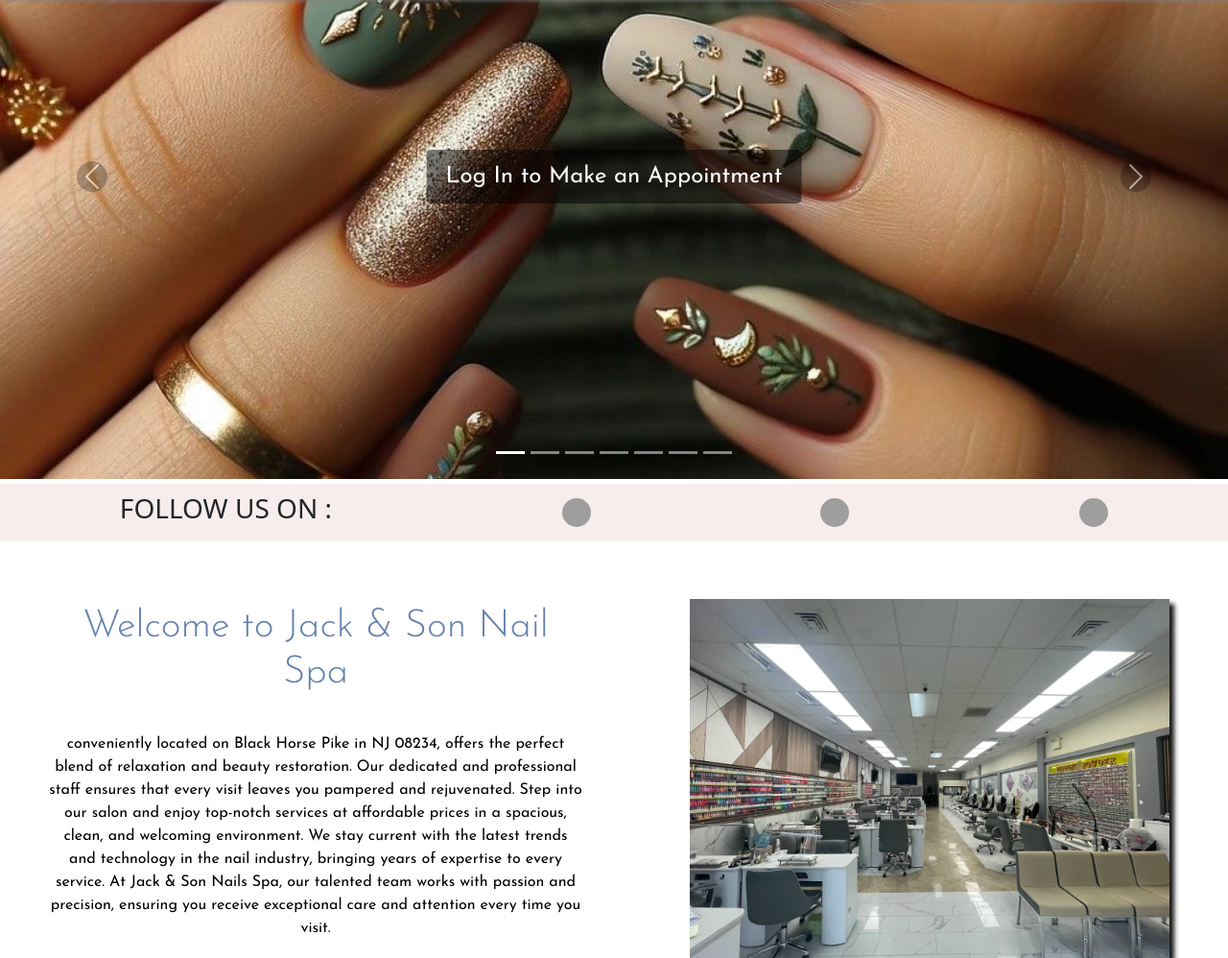
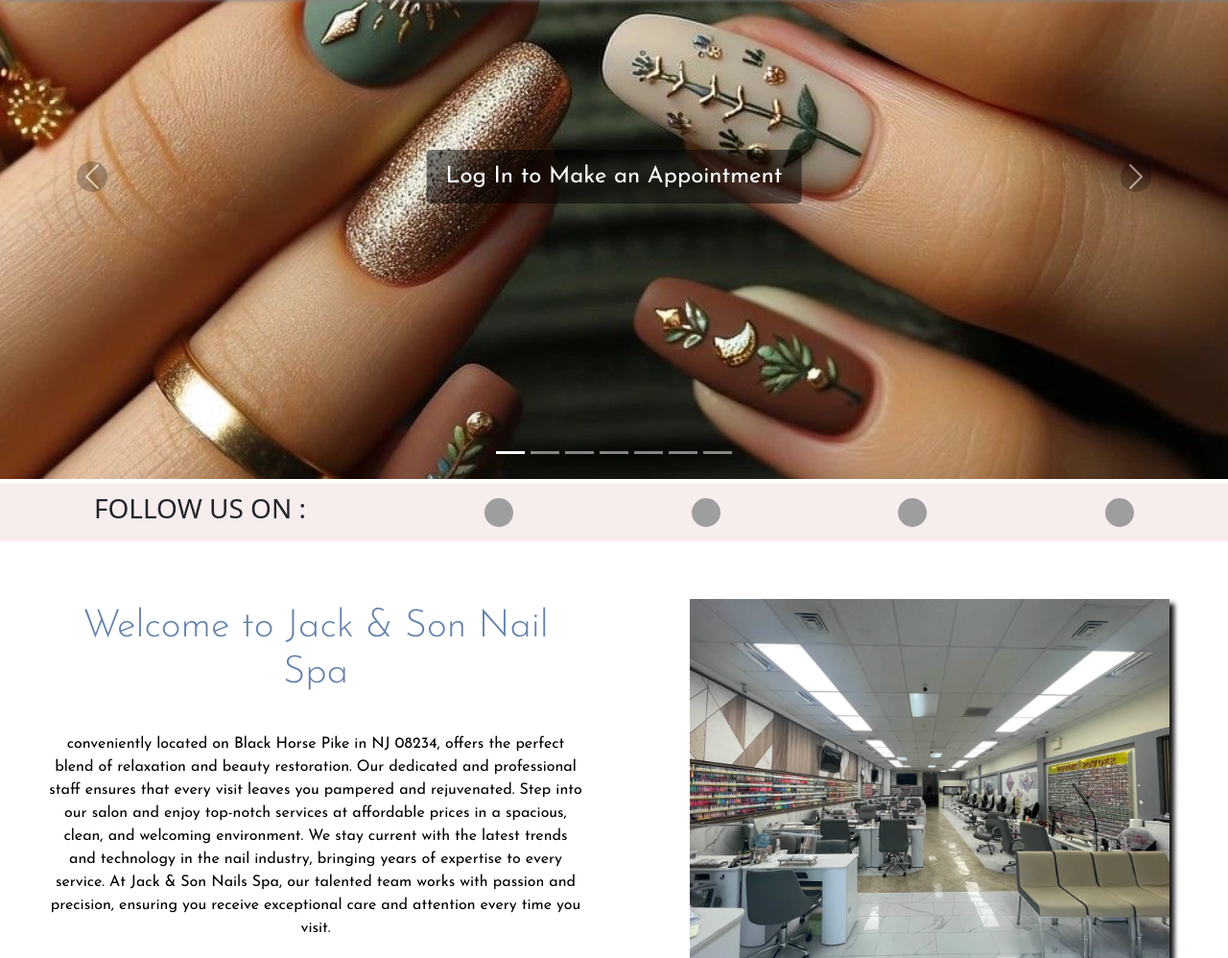
Before and after one commit to iUtsa/Jack-and-Son-Nail-Salon-fullstack, a Flask app: page / in a window 1280 px wide. Shown: the part 131-1129 px from the top of the page at 96% size. Run offline with Flask 3, Linux system fonts and the light colour scheme; grey boxes are pictures that could not be loaded.

Commit message:
yelp and google added

```diff
--- a/templates/client/index.html
+++ b/templates/client/index.html
@@ -127,8 +127,10 @@
                 src="https://img.icons8.com/?size=100&id=118467&format=png" alt="facebook"></a>
         <a href="https://www.instagram.com/jackandsonnailspa/" target="_blank"><img
                 src="https://img.icons8.com/?size=100&id=32309&format=png" alt="instagram"></a>
-        <a href="https://www.yelp.com/biz/jack-and-son-nail-spa-los-angeles" target="_blank"><img
-                src="https://img.icons8.com/?size=100&id=17904&format=png" alt="yelp"></a>
+        <a href="https://g.co/kgs/RyQKpX3" target="_blank"><img
+                src="https://img.icons8.com/?size=100&id=17904&format=png" alt="Google"></a>
+        <a href="https://www.yelp.com/biz/jack-and-son-nails-spa-egg-harbor-township-3?osq=jack+%26+son&override_cta=Request+a+consultation" target="_blank"><img
+                src="https://img.icons8.com/?size=100&id=38500&format=png" alt="yelp"></a>
     </div>
 
     <div id="store-welcome">
```
